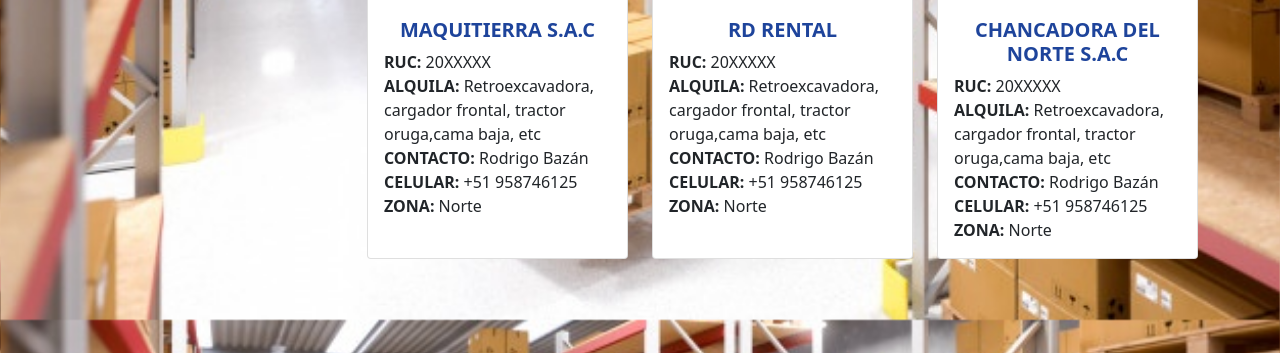
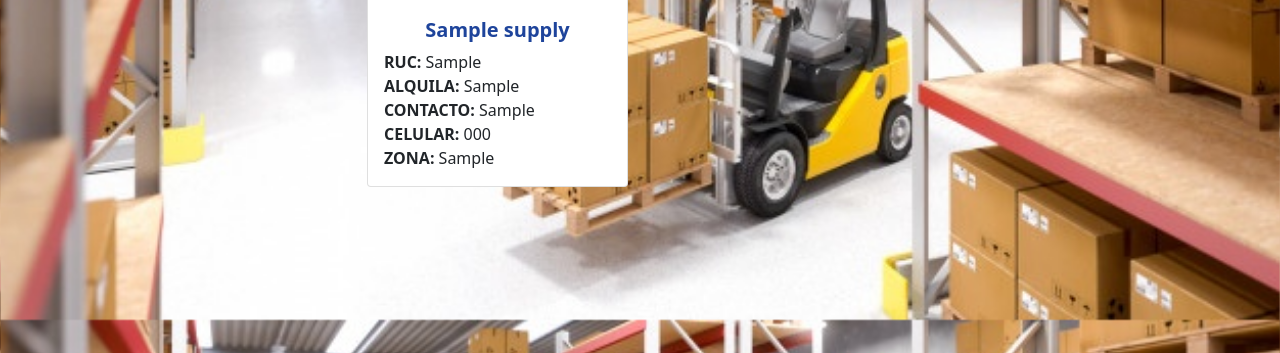
Before and after one commit to erickyenque/supply-partners, a PHP site: page / in a window 1280 px wide. Shown: the part 447-800 px from the top of the page. Run offline with PHP 8.4, Linux system fonts and the light colour scheme; tables that the repository leaves empty or names only in its code hold one stand-in row (values such as "Sample post").

Commit message:
feat: integrate list supplies by category

```diff
--- a/controller/category.php
+++ b/controller/category.php
@@ -1,6 +1,7 @@
 <?php
 
 require_once 'model/category.php';
+require_once 'model/supply.php';
 
 class categoryController{
 	public $page_title;
@@ -10,12 +11,22 @@ class categoryController{
 		$this->view = 'home';
 		$this->page_title = '';
 		$this->categoryObj = new Category();
+		$this->supplyObj = new Supply();
 	}
 
 	/* List all categories */
-	public function list(){
+	public function list($id = null){
 		$this->page_title = 'Listado de categorías';
-		return $this->categoryObj->getCategories();
+		$categories = $this->categoryObj->getCategories();
+		$supplies = [];
+		if(isset($_GET["id"])) {
+			$id = $_GET["id"];
+		} else {
+			$id = $categories[0]['id'];
+		}
+
+		$supplies = $this->supplyObj->getSupplyByCategoryId($id);
+		return array( "categories" => $categories, "supplies" => $supplies);
 	}
 
 }
--- /dev/null
+++ b/model/supply.php
@@ -0,0 +1,41 @@
+<?php
+
+class Supply {
+
+	private $table = 'supply';
+	private $conection;
+
+	public function __construct() {
+
+	}
+
+	/* Set conection */
+	public function getConection(){
+		$dbObj = new Db();
+		$this->conection = $dbObj->conection;
+	}
+
+	/* Get all notes */
+	public function getSupplies(){
+		$this->getConection();
+		$sql = "SELECT * FROM ".$this->table;
+		$stmt = $this->conection->prepare($sql);
+		$stmt->execute();
+
+		return $stmt->fetchAll();
+	}
+
+	/* Get note by id */
+	public function getSupplyByCategoryId($categoryId){
+		if(is_null($categoryId)) return false;
+		$this->getConection();
+		$sql = "SELECT * FROM ".$this->table. " WHERE category_id = ?";
+		$stmt = $this->conection->prepare($sql);
+		$stmt->execute([$categoryId]);
+
+		return $stmt->fetchAll();
+	}
+
+}
+
+?>
--- a/public/css/style.css
+++ b/public/css/style.css
@@ -1,7 +1,7 @@
 body {
     background-image: url(img/fondo.jpg);
     background-size: cover;
-    overflow: hidden;
+    overflow-x: hidden;
 }
 
 .img-logo {
--- a/view/home.php
+++ b/view/home.php
@@ -10,19 +10,24 @@
 <div class="container pt-5">
 	<div class="row">
 		<div class="col-3">
-		<h3>CATEGORIAS</h3>
+			<h3 class="text-center">CATEGORIAS</h3>
 			<ul class="list-group list-category">
 			<?php
-			if(count($dataToView["data"])>0){
-				foreach($dataToView["data"] as $category){
+				$categories = $dataToView["data"]['categories'];
+				if(count($categories)>0){
+					foreach($categories as $category){
 						?>
-						<li class="list-group-item"><?php echo $category['name']; ?></li>
+							<li class="list-group-item">
+								<a href="index.php?controller=category&action=list&id=<?php  echo $category['id']; ?>">
+									<?php echo $category['name']; ?>
+								</a>
+							</li>
 						<?php
 					}
 				}else{
 					?>
 					<div class="alert alert-info">
-					Actualmente no existen notas.
+						Actualmente no existen categorías.
 					</div>
 					<?php
 				}
@@ -31,7 +36,12 @@
 		</div>
 		<div class="col-9">
 			<div class="row">
-			<div class="col-4">
+				<?php
+					$supplies = $dataToView["data"]['supplies'];
+					if(count($supplies)>0){
+						foreach($supplies as $supply){
+							?>
+								<div class="col-4 mb-4">
 									<div class="card h-100">
 										<img
 											class="img-proveedor"
@@ -40,63 +50,26 @@
 											alt=""
 										/>
 										<div class="card-body m-0">
-						<h5 class="card-title">MAQUITIERRA S.A.C</h5>
-						<p class="m-0"><strong>RUC:</strong> 20XXXXX</p>
-						<p class="m-0">
-						<strong>ALQUILA:</strong> Retroexcavadora, cargador frontal,
-						tractor oruga,cama baja, etc
-						</p>
-						<p class="m-0"><strong>CONTACTO:</strong> Rodrigo Bazán</p>
-						<p class="m-0"><strong>CELULAR:</strong> +51 958746125</p>
-						<p class="m-0"><strong>ZONA:</strong> Norte</p>
+											<h5 class="card-title"><?php echo $supply['name'];?></h5>
+											<p class="m-0"><strong>RUC: </strong><?php echo $supply['ruc'];?></p>
+											<p class="m-0"><strong>ALQUILA: </strong><?php echo $supply['rental_equipment'];?></p>
+											<p class="m-0"><strong>CONTACTO: </strong><?php echo $supply['contact_person'];?></p>
+											<p class="m-0"><strong>CELULAR: </strong><?php echo $supply['phone_number'];?></p>
+											<p class="m-0"><strong>ZONA: </strong><?php echo $supply['location'];?></p>
 										</div>
 									</div>
 								</div>
-
-			<div class="col-4">
-				<div class="card h-100">
-					<img
-						class="img-proveedor"
-						src="img/rd_rental.png"
-						class="card-img-top"
-						alt=""
-					/>
-					<div class="card-body m-0">
-						<h5 class="card-title">RD RENTAL</h5>
-						<p class="m-0"><strong>RUC:</strong> 20XXXXX</p>
-						<p class="m-0">
-						<strong>ALQUILA:</strong> Retroexcavadora, cargador frontal,
-						tractor oruga,cama baja, etc
-						</p>
-						<p class="m-0"><strong>CONTACTO:</strong> Rodrigo Bazán</p>
-						<p class="m-0"><strong>CELULAR:</strong> +51 958746125</p>
-						<p class="m-0"><strong>ZONA:</strong> Norte</p>
+							<?php
+						}
+					}else{
+						?>
+						<div class="alert alert-info">
+							Actualmente no existen proveedores.
 						</div>
-				</div>
-			</div>
-
-			<div class="col-4">
-				<div class="card h-100">
-					<img
-						class="img-proveedor"
-						src="img/chancadora.png"
-						class="card-img-top"
-						alt=""
-					/>
-					<div class="card-body m-0">
-						<h5 class="card-title">CHANCADORA DEL NORTE S.A.C</h5>
-						<p class="m-0"><strong>RUC:</strong> 20XXXXX</p>
-						<p class="m-0">
-						<strong>ALQUILA:</strong> Retroexcavadora, cargador frontal,
-						tractor oruga,cama baja, etc
-						</p>
-						<p class="m-0"><strong>CONTACTO:</strong> Rodrigo Bazán</p>
-						<p class="m-0"><strong>CELULAR:</strong> +51 958746125</p>
-						<p class="m-0"><strong>ZONA:</strong> Norte</p>
+						<?php
+					}
+				?>
 			</div>
 		</div>
 	</div>
 </div>
-	</div>
-	</div>
-</div>
```
Lines whose indentation alone changed are shown as unchanged.
